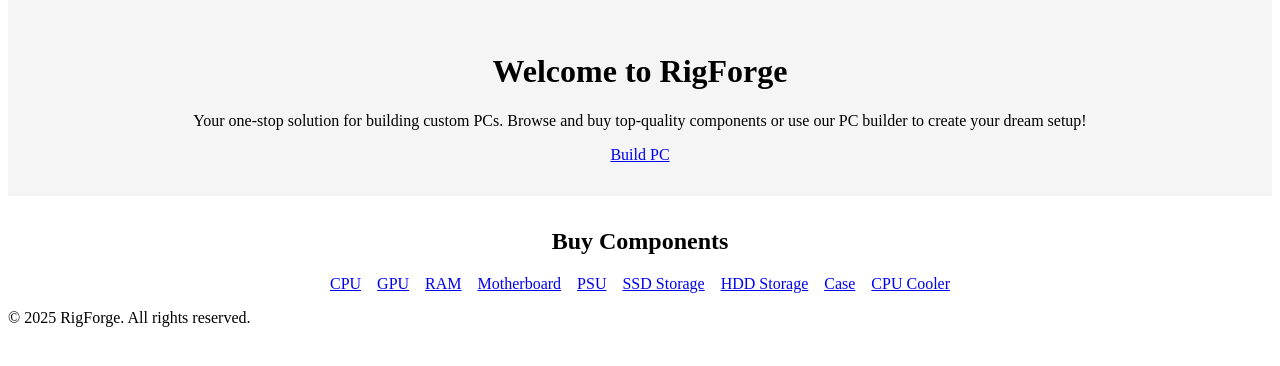
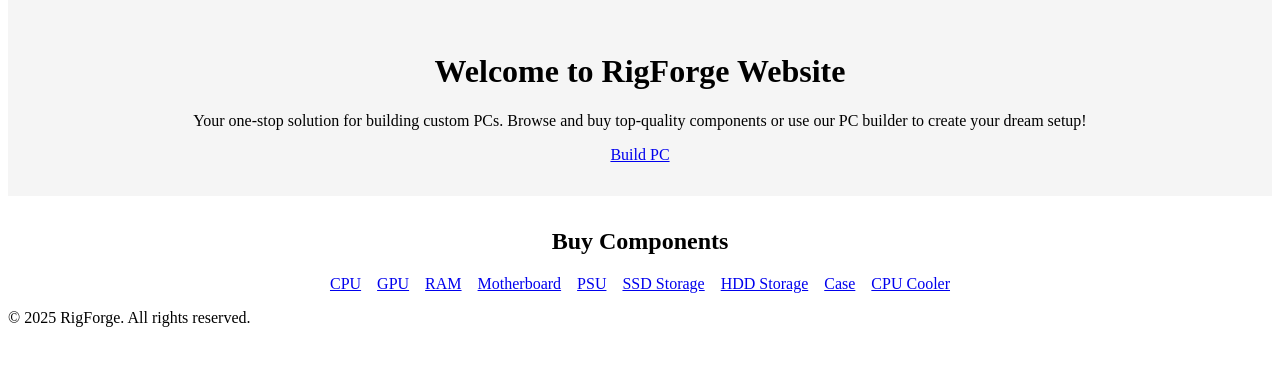
Before and after one commit to jsumit649/RigForge-main, a Django app: page / in a window 1280 px wide. Shown: the part 78-444 px from the top of the page. Run offline with Django 5.2, Linux system fonts and the light colour scheme; parts of the project's set-up code (start-up, migrations or seed data) failed here and were passed over.

Commit message:
Update homepage title for clarity and branding consistency

```diff
--- a/core/templates/core/home.html
+++ b/core/templates/core/home.html
@@ -1,7 +1,7 @@
 {% extends 'main.html' %}
 {% block content %}
 <div class="hero" style="padding: 2rem; text-align: center; background: #f5f5f5; margin-bottom: 2rem;">
-    <h1>Welcome to RigForge</h1>
+    <h1>Welcome to RigForge Website</h1>
     <p>Your one-stop solution for building custom PCs. Browse and buy top-quality components or use our PC builder to create your dream setup!</p>
     <a href="{% url 'build' %}" class="btn btn-primary" style="margin-top: 1rem;">Build PC</a>
 </div>
```
